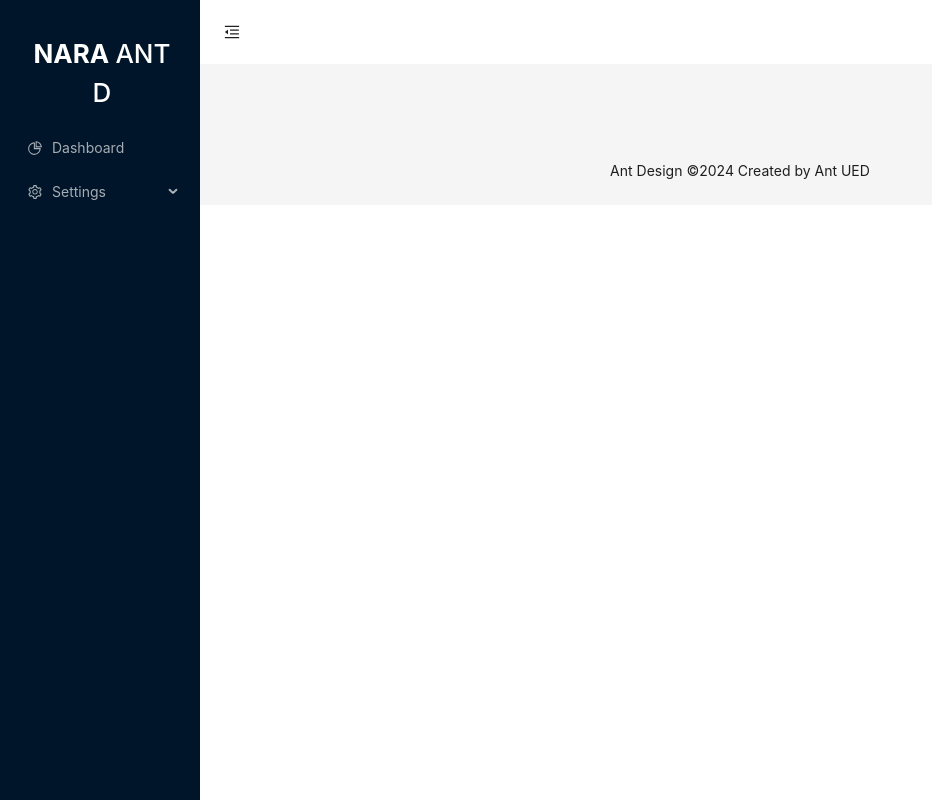
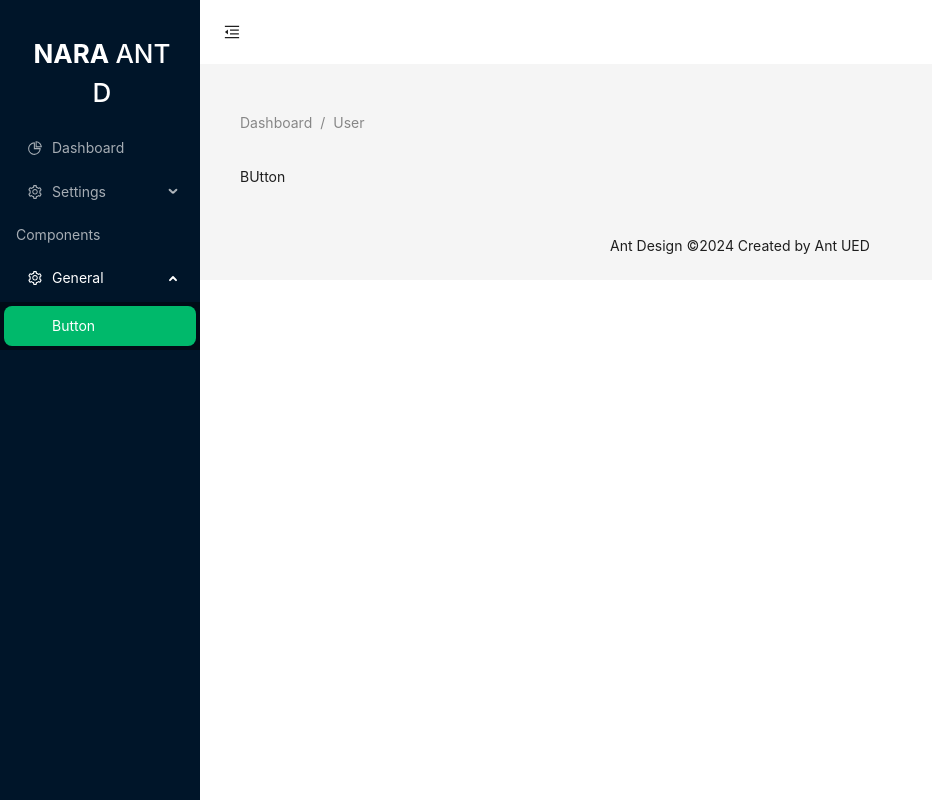
Before and after one commit to rifkifathur/demo-pamdi, a React (Create React App) app: page /button in a window 1280 px wide. Shown: the whole page, without its empty margins (0-932 px from the left). Built offline with nearby package versions, Linux system fonts and the light colour scheme.

Commit message:
update route

```diff
--- a/src/components/sider/NSider.tsx
+++ b/src/components/sider/NSider.tsx
@@ -1,58 +1,160 @@
-import React from 'react';
-import { Layout, Menu } from 'antd';
-import type { MenuProps } from 'antd';
-import routes from '../../routes';
-import { redirect } from 'react-router-dom';
+import React, { useCallback, useEffect, useState } from "react";
+import { Layout, Menu } from "antd";
+import type { MenuProps } from "antd";
+import routes from "../../routes";
+import { useLocation } from "react-router-dom";
 
 const { Sider } = Layout;
 
-type MenuItem = Required<MenuProps>['items'][number];
+type MenuItem = Required<MenuProps>["items"][number];
 
 function getItem(
   label: React.ReactNode,
   key: React.Key,
   icon?: React.ReactNode,
   children?: MenuItem[],
+  type?: string
 ): MenuItem {
   return {
     key,
     icon,
     children,
     label,
+    type,
   } as MenuItem;
 }
 
 const items: MenuItem[] = [];
 
-routes.map(item => {
-  const children = item.children?.map(item => getItem(item.link, item.key));
-  const menuItem = getItem(
-    item.link ? item.link : item.name,
-    item.key,
-    item.icon,
-    children
-  );
+routes.map((route) => {
+  const children = route.children
+    ?.filter((route) => route.sidebar)
+    .map((route) => getItem(route.link, route.key));
 
-  return items.push(menuItem);
+  if (route.groupItem) {
+    const groupChildren = route.groupItem.map((item) => {
+      const groupSubChildren = item.children
+        ?.filter((sub) => sub.sidebar)
+        .map((sub) => getItem(sub.link, sub.key));
+      return getItem(item.name, item.key, item.icon, groupSubChildren);
+    });
+    const groupItem = getItem(
+      route.name,
+      route.key,
+      null,
+      groupChildren,
+      "group"
+    );
+    return items.push(groupItem);
+  } else {
+    const menuItem = getItem(
+      route.link ? route.link : route.name,
+      route.key,
+      route.icon,
+      children,
+      route.isGroup ? "group" : ""
+    );
+    return items.push(menuItem);
+  }
 });
 
 type NSiderType = {
-  isCollapsed: boolean,
-  isResponsive: boolean,
-  setIsResponsive: (isResponsive: boolean) => void,
-}
+  isCollapsed: boolean;
+  isResponsive: boolean;
+  setIsResponsive: (isResponsive: boolean) => void;
+};
 
-const NSider = ({ isCollapsed, isResponsive, setIsResponsive } : NSiderType) => {
-  const onClick: MenuProps['onClick'] = (e) => {
-    redirect(e.key);
+const NSider = ({ isCollapsed, isResponsive, setIsResponsive }: NSiderType) => {
+  const location = useLocation();
+  const [selectedKey, setSelectedKey] = useState<string>(location.pathname);
+  const [openKey, setOpenKey] = useState<string>("");
+  const [isOpenKey, setIsOpenKey] = useState(false);
+
+  const onClick: MenuProps["onClick"] = (e) => {
+    setSelectedKey(e.key);
   };
 
+  // const getRoutes = (routes: RoutesType[]): any => {
+  //   for (let route of routes) {
+  //     if (route.children) {
+  //       const foundInChildren = getRoutes(route.children);
+  //       if (foundInChildren) {
+  //         return foundInChildren;
+  //       }
+  //     }
+
+  //     if (route.path && route.path === location.pathname) {
+  //       setIsOpenKey(true);
+  //       if (route.baseParent) {
+  //         setOpenKey(route.baseParent);
+  //       }
+  //     }
+
+  //     if (route.isGroup && route.groupItem) {
+  //       for (let groupItem of route.groupItem) {
+  //         if (groupItem.children) {
+  //           const foundInGroupChildren = getRoutes(groupItem.children);
+  //           if (foundInGroupChildren) {
+  //             return foundInGroupChildren;
+  //           }
+  //         }
+
+  //         if (groupItem.path && groupItem.path === location.pathname) {
+  //           return groupItem;
+  //         }
+  //       }
+  //     }
+  //   }
+
+  //   return null;
+  // };
+
+  const getRoutes = useCallback((routes: RoutesType[]): any => {
+      for (let route of routes) {
+      if (route.children) {
+        const foundInChildren = getRoutes(route.children);
+        if (foundInChildren) {
+          return foundInChildren;
+        }
+      }
+
+      if (route.path && route.path === location.pathname) {
+        setIsOpenKey(true);
+        if (route.baseParent) {
+          setOpenKey(route.baseParent);
+        }
+      }
+
+      if (route.isGroup && route.groupItem) {
+        for (let groupItem of route.groupItem) {
+          if (groupItem.children) {
+            const foundInGroupChildren = getRoutes(groupItem.children);
+            if (foundInGroupChildren) {
+              return foundInGroupChildren;
+            }
+          }
+
+          if (groupItem.path && groupItem.path === location.pathname) {
+            return groupItem;
+          }
+        }
+      }
+    }
+
+    return null;
+  }, [setIsOpenKey, setOpenKey, location.pathname]);
+
+  useEffect(() => {
+    getRoutes(routes);
+  }, [getRoutes]);
+
   return (
-    <Sider trigger={null} collapsed={isCollapsed}
+    <Sider
+      trigger={null}
+      collapsed={isCollapsed}
       breakpoint="sm"
       collapsedWidth={isResponsive ? "0" : "70"}
       onBreakpoint={(broken) => {
-        console.log(broken);
         if (broken) {
           setIsResponsive(!isResponsive);
         }
@@ -60,16 +162,37 @@ const NSider = ({ isCollapsed, isResponsive, setIsResponsive } : NSiderType) =>
       onCollapse={(collapsed, type) => {
         return true;
       }}
-      style={{ overflow: 'auto', height: '100vh', position: 'fixed', left: 0, top: 0, bottom: 0 }}
+      style={{
+        overflow: "auto",
+        height: "100vh",
+        position: "fixed",
+        left: 0,
+        top: 0,
+        bottom: 0,
+      }}
     >
       <div className={`mt-[30px] flex items-center px-5 pb-20 text-center`}>
-        {isCollapsed ? '' : (
+        {isCollapsed ? (
+          ""
+        ) : (
           <div className="mt-1 ml-1 h-2.5 font-poppins text-[26px] font-bold uppercase text-navy-700 text-white">
             Nara <span className="font-medium">ANT D</span>
           </div>
         )}
       </div>
-      <Menu theme="dark" mode="inline" defaultSelectedKeys={['4']} items={items} onClick={onClick}/>
+      {
+        isOpenKey &&
+        (
+          <Menu
+            theme="dark"
+            mode="inline"
+            defaultSelectedKeys={[selectedKey]}
+            defaultOpenKeys={[openKey]}
+            items={items}
+            onClick={onClick}
+          />
+        )
+      }
     </Sider>
   );
 };
--- a/src/layouts/admin/index.tsx
+++ b/src/layouts/admin/index.tsx
@@ -18,29 +18,63 @@ const AdminLayout = () => {
     token: { colorBgContainer, borderRadiusLG },
   } = theme.useToken();
 
+
+  // const getRoutes = (routes: RoutesType[]): any => {
+  //   return routes.map((prop) => {
+  //     if (location.pathname === prop.path) {
+  //       return (
+  //         <Route path={`${prop.path}`} element={prop.component} key={prop.key} />
+  //       );
+  //     } else if (prop.children) {
+  //       return prop.children?.map((childrenProp) => {
+  //         if (location.pathname === childrenProp.path) {
+  //           return (
+  //             <Route path={`${childrenProp.path}`} element={childrenProp.component} key={childrenProp.key} />
+  //           );
+  //         }
+
+  //         return null;
+  //       })
+  //     }
+
+  //     return null;
+  //   });
+  // };
+
   const getRoutes = (routes: RoutesType[]): any => {
-    console.log(location);
-    return routes.map((prop, key) => {
-      if (location.pathname === prop.path) {
-        return (
-          <Route path={`${prop.path}`} element={prop.component} key={key} />
-        );
-      } else if (prop.children) {
-        return prop.children?.map((childrenProp, childrenKey) => {
-          if (location.pathname === childrenProp.path) {
-            return (
-              <Route path={`${childrenProp.path}`} element={childrenProp.component} key={childrenKey} />
-            );
-          }
+      for (let route of routes) {
+        if (route.children) {
+            const foundInChildren = getRoutes(route.children);
+            if (foundInChildren) {
+                return foundInChildren;
+            }
+        }
 
-          return null;
-        })
-      }
+        if (route.path && route.path === location.pathname) {
+            return <Route path={`${route.path}`} element={route.component} key={route.key}/>
+        }
 
-      return null;
-    });
+        if (route.isGroup && route.groupItem) {
+            for (let groupItem of route.groupItem) {
+                if (groupItem.children) {
+                    const foundInGroupChildren = getRoutes(groupItem.children);
+                    if (foundInGroupChildren) {
+                        return foundInGroupChildren;
+                    }
+                }
+
+                if (groupItem.path && groupItem.path === location.pathname) {
+                    return groupItem;
+                }
+            }
+        }
+    }
+
+    return null;
   };
 
+  // const foundRoute = getRoutes(routes);
+  // console.log(foundRoute);
   return (
     <Layout>
       <NSider isCollapsed={isCollapsed} isResponsive={isResponsive} setIsResponsive={setIsResponsive}/>
--- a/src/routes.tsx
+++ b/src/routes.tsx
@@ -5,37 +5,68 @@ import {
 import Dashboard from './views/dashboard';
 import { Link } from 'react-router-dom';
 import User from './views/user';
+import ButtonPage from './views/button';
 
 const routes = [
     {
-        key: "Dashboard",
+        key: "/",
         name: "Dashboard",
         path: "/",
         link: <Link to="/">Dashboard</Link>,
         icon: <PieChartOutlined />,
         component: <Dashboard />,
+        sidebar: true,
     },
     {
         // Jika terdapat children key path isi empty string saja, component&link kosongkan
-        key: "Settings",
+        key: "/setting",
         name: "Settings",
         icon: <SettingOutlined />,
+        sidebar: true,
         children: [
             {
-                key: "User",
+                key: "/user",
                 name: "User",
                 path: "/user",
+                baseParent: "/setting",
                 link: <Link to="/user">User</Link>,
                 component: <User />,
+                sidebar: true,
             },
             {
-                key: "Create User",
+                key: "/user/create",
                 name: "Create User",
                 path: "/user/create",
+                baseParent: "/user",
                 link: <Link to="/user/create">User</Link>,
                 component: <User />,
                 sidebar: false
             }
+        ],
+    },
+    {
+        key: "/components",
+        name: "Components",
+        sidebar: true,
+        isGroup: 'group',
+        groupItem: [
+            {
+                key: "/general",
+                name: "General",
+                icon: <SettingOutlined />,
+                sidebar: true,
+                children: [
+                    {
+                        key: "/button",
+                        name: "Button",
+                        path: "/button",
+                        link: <Link to="/button">Button</Link>,
+                        component: <ButtonPage />,
+                        sidebar: true,
+                        baseParent: "/general",
+                    },
+                ],
+            },
         ]
     },
 
--- a/src/type/RouteType.d.ts
+++ b/src/type/RouteType.d.ts
@@ -12,19 +12,10 @@ declare global {
 		link?: JSX.Element;
 		icon?: JSX.Element | string;
 		component?:  JSX.Element;
-        children?: {
-			name: string;
-			path?: string;
-			link?: JSX.Element;
-			icon?: string;
-			component?: JSX.Element;
-			sidebar?: boolean;
-		}[];
-		sidebar?: boolean;
+        children?: RoutesType[];
+		sidebar: boolean;
+		baseParent?: string;
+		isGroup?: string;
+		groupItem?: RoutesType[];
 	}
 }
-
-// Set a default value for the 'key' property
-const defaultRoutesType: RoutesType = {
-	sidebar: true,
-};
--- /dev/null
+++ b/src/views/button/index.tsx
@@ -0,0 +1,24 @@
+import React from "react";
+import { NBreadcrumb, NTable } from "../../components";
+import { Link } from "react-router-dom";
+import { Col, Row } from "antd";
+
+const ButtonPage = () => {
+  const breadcrumbItems = [
+    { title: <Link to={"/"}>Dashboard</Link> },
+    { title: <Link to={"/"}>User</Link> },
+  ];
+
+  return (
+    <>
+      <NBreadcrumb items={breadcrumbItems} />
+      <Row className="mt-8">
+        <Col span={24}>
+          BUtton
+        </Col>
+      </Row>
+    </>
+  );
+};
+
+export default ButtonPage;
```
